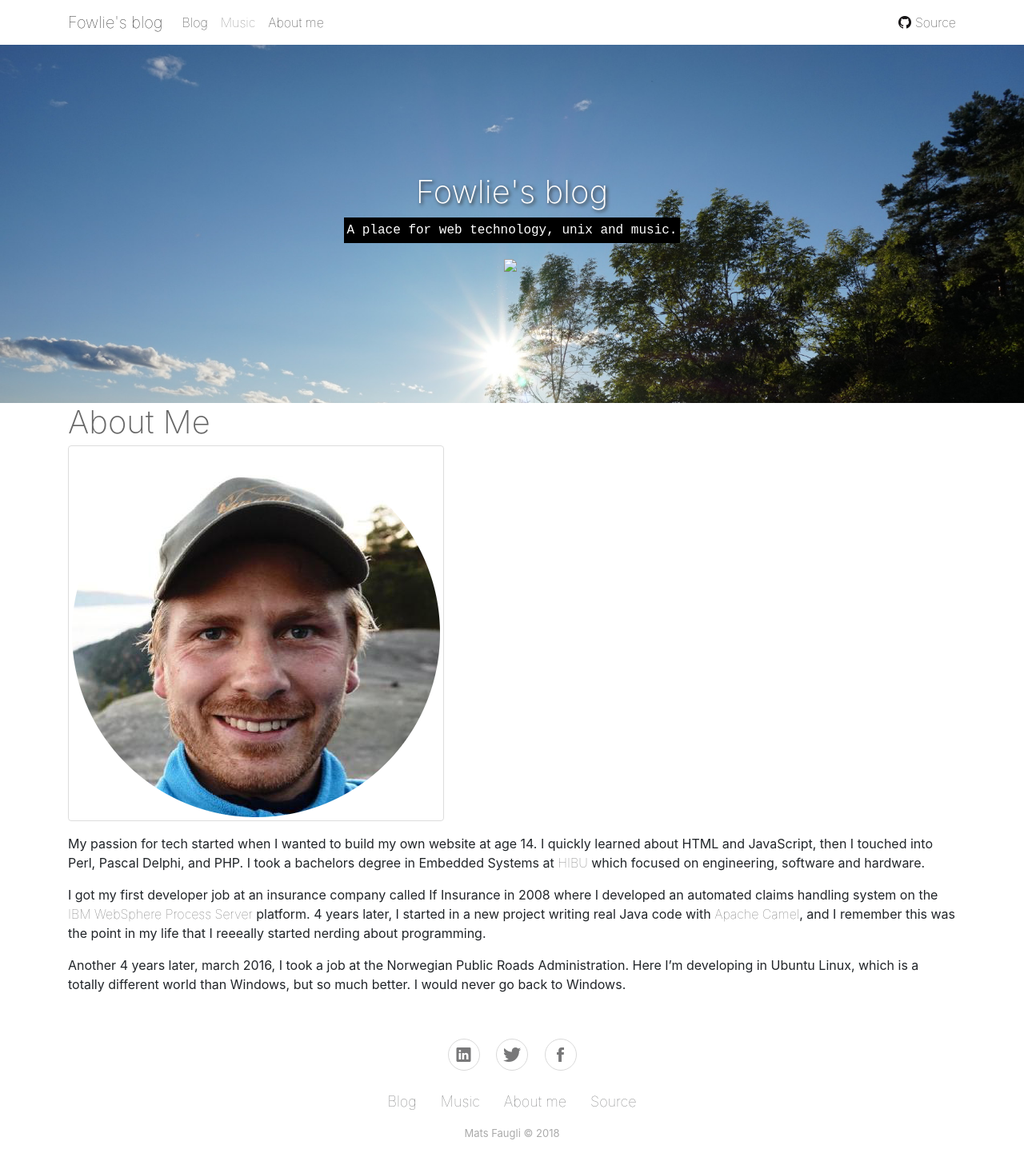
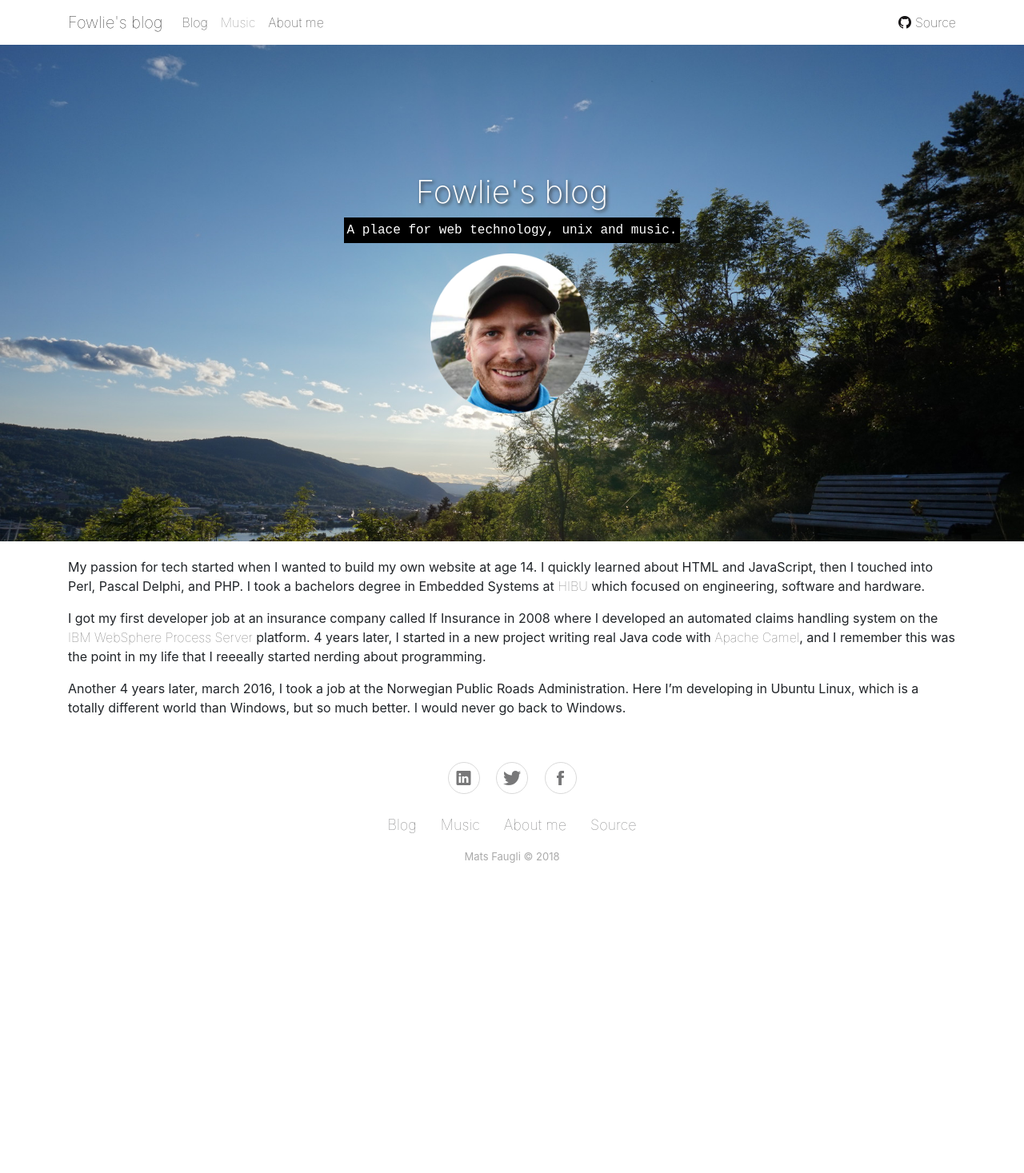
Before and after one commit to fowlie/fowlie.github.io, a Jekyll site: the page built from aboutme.md, in a window 1280 px wide. Shown: the whole page at 80% size. Built offline with Jekyll 4.4.1, drawn with Linux system fonts in a browser that asks for light colours; nearby versions of some CDN libraries; comment, search, counter and statistics services are not loaded; after the commit the page ends 1121 px from its top, so only the background shows below that.

Commit message:
Remove picture from about page

```diff
--- a/_layouts/default.html
+++ b/_layouts/default.html
@@ -61,7 +61,7 @@
       <div class="container" id="welcome">
         <h1>Fowlie's blog</h1>
         <p>A place for web technology, unix and music.</p>
-        <div><img src="images/fowlie.png" class="img-rounded" height="200px"/></div>
+        <div><img src="/images/fowlie.png" class="img-rounded" height="200px"/></div>
       </div>
     </header>
 
--- a/aboutme.md
+++ b/aboutme.md
@@ -3,10 +3,6 @@ title: About Me
 layout: default
 permalink: /aboutme/
 ---
-# About Me
-
-<img src="/images/fowlie.png" class="img-thumbnail">
-
 My passion for tech started when I wanted to build my own website at age 14. I quickly learned about HTML and JavaScript, then I touched into Perl, Pascal Delphi, and PHP. I took a bachelors degree in Embedded Systems at [HIBU](https://www.usn.no/om-hsn/campus/kongsberg) which focused on engineering, software and hardware.
 
 I got my first developer job at an insurance company called If Insurance in 2008 where I developed an automated claims handling system on the [IBM WebSphere Process Server](https://www-01.ibm.com/software/integration/wps) platform. 4 years later, I started in a new project writing real Java code with [Apache Camel](http://camel.apache.org), and I remember this was the point in my life that I reeeally started nerding about programming.
--- a/css/styles.css
+++ b/css/styles.css
@@ -24,6 +24,7 @@ img {
 header {
   background-image: url("/images/background.jpg");
   background-size:cover;
+  margin-bottom: 20px;
 }
 
 #welcome {
```
